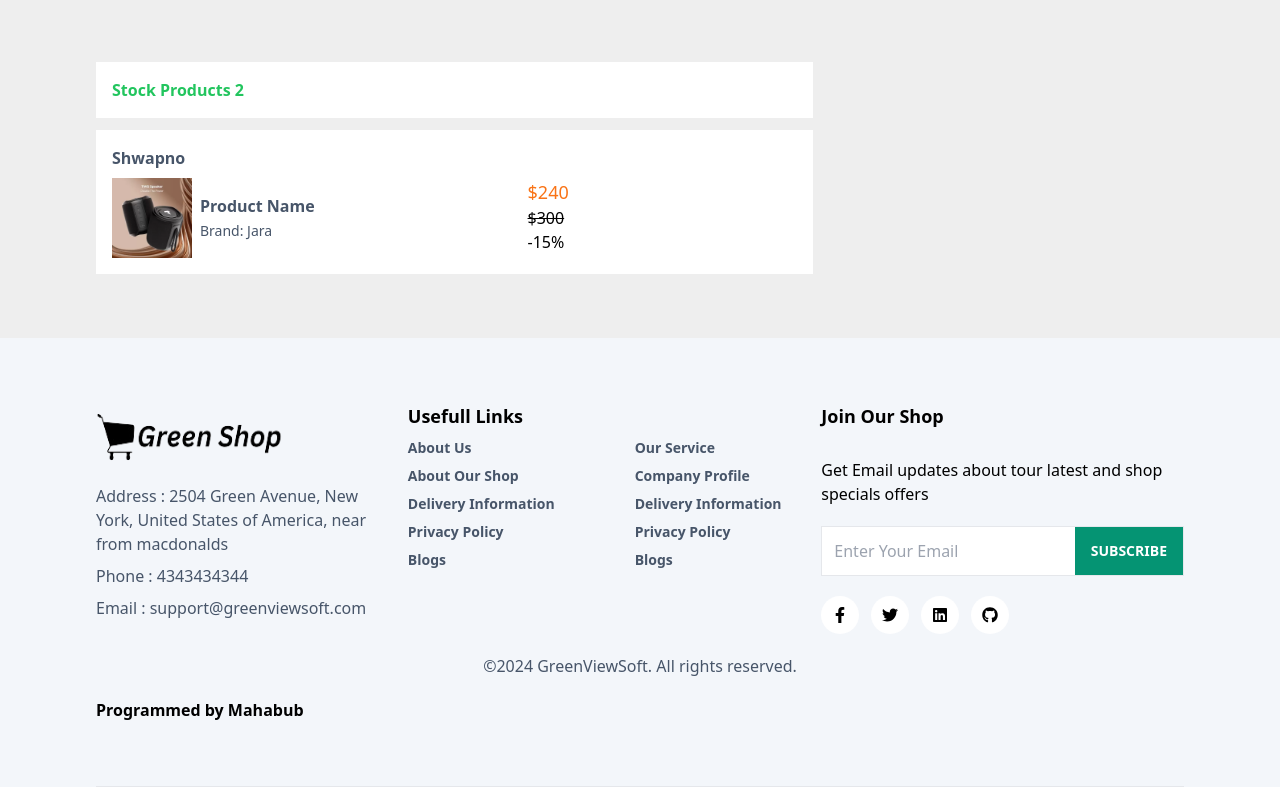
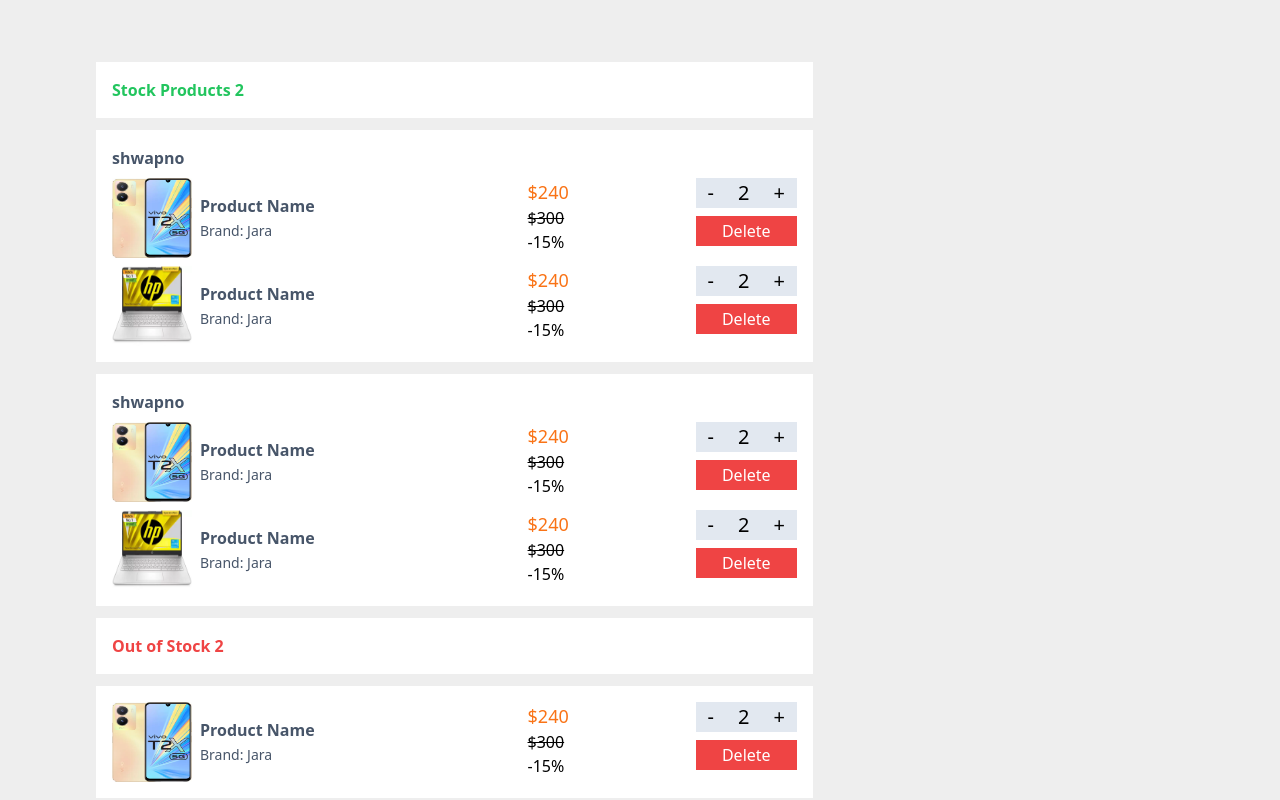
Before and after one commit to webdevmahabub/frontend-mern-multi-vendor-ecommerce, a React (Create React App) app: page /card in a window 1280 px wide. Shown: the part 426-1226 px from the top of the page. Built offline with nearby package versions, Linux system fonts and the light colour scheme.

Commit message:
Card Page Design Setup Part 3

```diff
--- a/src/pages/Card.jsx
+++ b/src/pages/Card.jsx
@@ -3,9 +3,12 @@ import Header from '../components/Header';
 import Footer from '../components/Footer';
 import { Link } from 'react-router-dom';
 import { IoIosArrowForward } from "react-icons/io";
+
 const Card = () => {
+
     const card_products = [1,2]
     const outOfStockProduct = [1,2]
+
     return (
         <div>
            <Header/>
@@ -25,8 +28,10 @@ const Card = () => {
                 </div>
             </div>
            </section>
+
     <section className='bg-[#eeeeee]'>
     <div className='w-[85%] lg:w-[90%] md:w-[90%] sm:w-[90%] mx-auto py-16'>
+
         {
             card_products.length > 0 || outOfStockProduct > 0 ? <div className='flex flex-wrap'>
                 <div className='w-[67%] md-lg:w-full'>
@@ -35,16 +40,17 @@ const Card = () => {
                             <div className='bg-white p-4'>
                     <h2 className='text-md text-green-500 font-semibold'>Stock Products {card_products.length}</h2>
                             </div>
+
                 {
-                    <div className='flex bg-white p-4 flex-col gap-2'>
+                   card_products.map((p,i) => <div className='flex bg-white p-4 flex-col gap-2'>
                    <div className='flex justify-start items-center'>
-                            <h2 className='text-md text-slate-600 font-bold'>Shwapno</h2>
+                       <h2 className='text-md text-slate-600 font-bold'>shwapno</h2>
                    </div>
                    {
-                            <div className='w-full flex flex-wrap'>
+                       [1,2].map((p,i) => <div className='w-full flex flex-wrap'>
                        <div className='flex sm:w-full gap-2 w-7/12'>
                            <div className='flex gap-2 justify-start items-center'>
-                                <img className='w-[80px] h-[80px]' src="http://localhost:3000/images/products/3.webp" alt="" />
+                       <img className='w-[80px] h-[80px]' src={`http://localhost:3000/images/products/${i+1}.webp`} alt="" />
                        <div className='pr-4 text-slate-600'>
                        <h2 className='text-md font-semibold'>Product Name </h2>
                        <span className='text-sm'>Brand: Jara</span>
@@ -57,13 +63,63 @@ const Card = () => {
            <p className='line-through'>$300</p>
            <p>-15%</p>
        </div>
+       <div className='flex gap-2 flex-col'>
+           <div className='flex bg-slate-200 h-[30px] justify-center items-center text-xl'>
+               <div className='px-3 cursor-pointer'>-</div>
+               <div className='px-3'>2</div>
+               <div className='px-3 cursor-pointer'>+</div>
+           </div>
+           <button className='px-5 py-[3px] bg-red-500 text-white'>Delete</button>
        </div>
    </div>
+                   </div>)
                    }
+               </div>)
+                }
+
+                {
+                    outOfStockProduct.length > 0 && <div className='flex flex-col gap-3'>
+                         <div className='bg-white p-4'>
+                    <h2 className='text-md text-red-500 font-semibold'>Out of Stock {outOfStockProduct.length}</h2>
+                            </div>
+                  <div className='bg-white p-4'>
+                  {
+                       [1].map((p,i) => <div className='w-full flex flex-wrap'>
+                       <div className='flex sm:w-full gap-2 w-7/12'>
+                           <div className='flex gap-2 justify-start items-center'>
+                       <img className='w-[80px] h-[80px]' src={`http://localhost:3000/images/products/${i+1}.webp`} alt="" />
+                       <div className='pr-4 text-slate-600'>
+                       <h2 className='text-md font-semibold'>Product Name </h2>
+                       <span className='text-sm'>Brand: Jara</span>
+                       </div>
+                           </div>
+                       </div>
+   <div className='flex justify-between w-5/12 sm:w-full sm:mt-3'>
+       <div className='pl-4 sm:pl-0'>
+           <h2 className='text-lg text-orange-500'>$240</h2>
+           <p className='line-through'>$300</p>
+           <p>-15%</p>
+       </div>
+       <div className='flex gap-2 flex-col'>
+           <div className='flex bg-slate-200 h-[30px] justify-center items-center text-xl'>
+               <div className='px-3 cursor-pointer'>-</div>
+               <div className='px-3'>2</div>
+               <div className='px-3 cursor-pointer'>+</div>
+           </div>
+           <button className='px-5 py-[3px] bg-red-500 text-white'>Delete</button>
+       </div>
+   </div>
+                   </div>)
+                   }
+                  </div>
+
                     </div>
                 }
 
+
+
                         </div>
+
                     </div>
                 </div>
             </div>
@@ -72,10 +128,14 @@ const Card = () => {
                 <Link className='px-4 py-1 bg-indigo-500 text-white' to='/shops' > Shop Now</Link>
             </div>
         }
+
     </div>
+
     </section>
+
            <Footer/>
         </div>
     );
 };
+
 export default Card;
```
Lines whose indentation alone changed are shown as unchanged.
